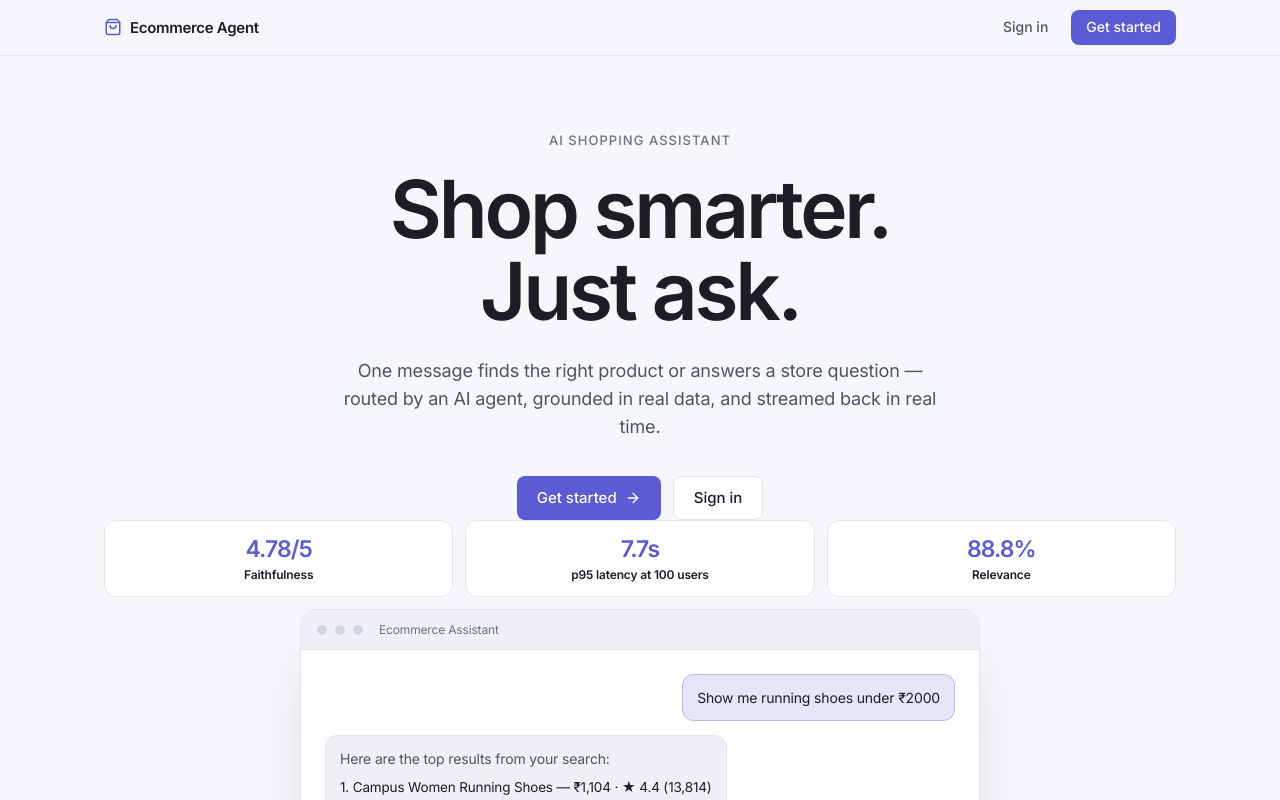
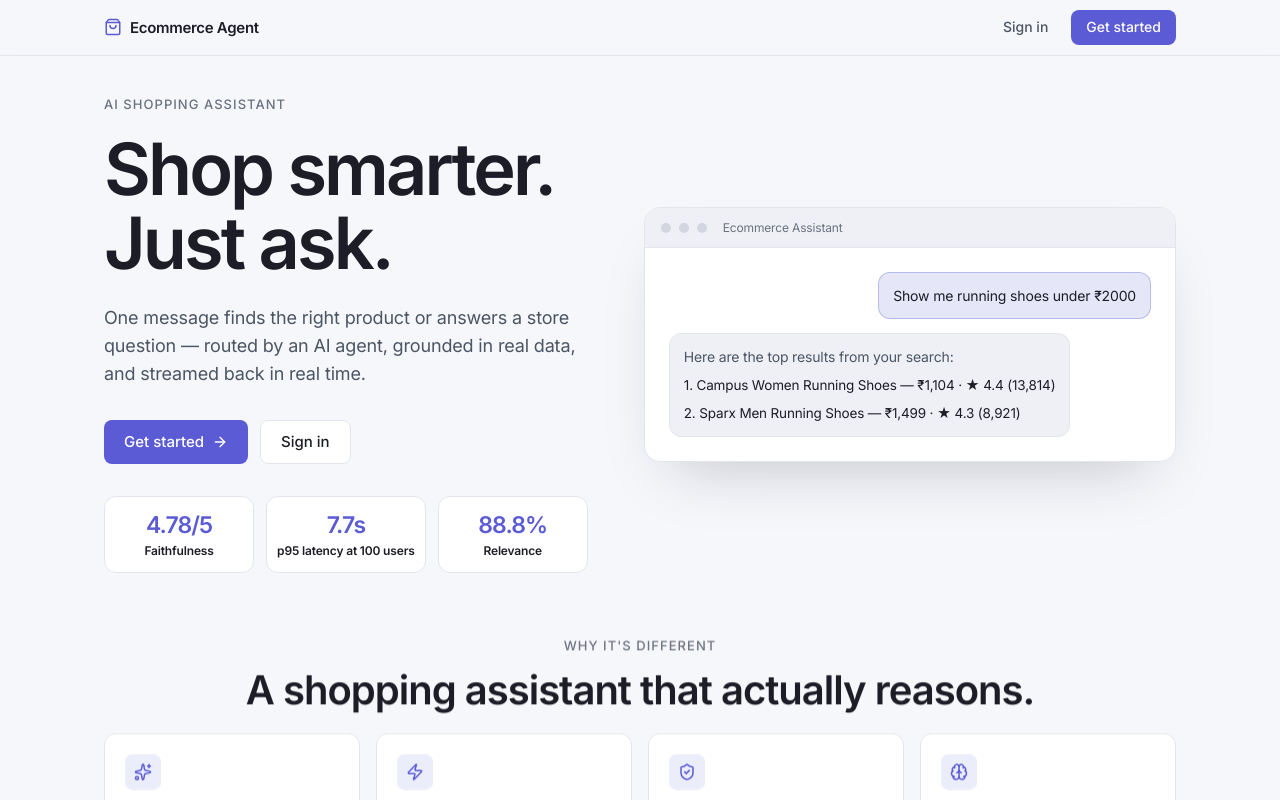
Before and after one commit to VIVPM/ecommerce-agent, a React app in the folder frontend/: page / in a window 1280 px wide. Built offline with nearby package versions, Linux system fonts and the light colour scheme; no server answers; the HTML template or start-up script is replaced by a standard one.

Commit message:
style(web): tighten landing spacing and recentre the closing call to action

```diff
--- a/frontend/src/components/landing.css
+++ b/frontend/src/components/landing.css
@@ -118,17 +118,22 @@
 
 
 .l-hero {
-  padding-top: 76px;
-  padding-bottom: 48px;
-  text-align: center;
+  padding-top: 40px;
+  padding-bottom: 24px;
+  display: grid;
+  grid-template-columns: minmax(0, 1fr) minmax(0, 1.1fr);
+  gap: 56px;
+  align-items: center;
 }
 
-.l-hero > * { animation: l-rise 0.7s cubic-bezier(0.2, 0.7, 0.2, 1) both; }
-.l-hero > *:nth-child(1) { animation-delay: 0.02s; }
-.l-hero > *:nth-child(2) { animation-delay: 0.08s; }
-.l-hero > *:nth-child(3) { animation-delay: 0.14s; }
-.l-hero > *:nth-child(4) { animation-delay: 0.20s; }
-.l-hero > *:nth-child(5) { animation-delay: 0.30s; }
+.l-hero-copy > *,
+.l-hero > .l-mock { animation: l-rise 0.7s cubic-bezier(0.2, 0.7, 0.2, 1) both; }
+.l-hero-copy > *:nth-child(1) { animation-delay: 0.02s; }
+.l-hero-copy > *:nth-child(2) { animation-delay: 0.08s; }
+.l-hero-copy > *:nth-child(3) { animation-delay: 0.14s; }
+.l-hero-copy > *:nth-child(4) { animation-delay: 0.20s; }
+.l-hero-copy > *:nth-child(5) { animation-delay: 0.26s; }
+.l-hero > .l-mock { animation-delay: 0.30s; }
 @keyframes l-rise {
   from { opacity: 0; transform: translateY(16px); }
   to { opacity: 1; transform: none; }
@@ -141,12 +146,12 @@
   margin-bottom: 20px;
 }
 .l-display {
-  font-size: clamp(2.75rem, 8vw, 80px);
+  font-size: clamp(2.75rem, 6vw, 72px);
   font-weight: 600;
   line-height: 1.03;
   letter-spacing: -0.04em;
   color: var(--l-ink);
-  margin: 0 auto;
+  margin: 0;
   max-width: 14ch;
 }
 .l-lead {
@@ -154,25 +159,20 @@
   line-height: 1.55;
   color: var(--l-ink-muted);
   max-width: 620px;
-  margin: 24px auto 0;
+  margin: 24px 0 0;
 }
 .l-hero-cta {
   display: flex;
   gap: 12px;
-  justify-content: center;
-  margin-top: 36px;
+  margin-top: 32px;
   flex-wrap: wrap;
 }
 
-.l-showcase {
-  max-width: 680px;
-  margin: 44px auto 0;
-}
 .l-metrics {
   display: grid;
-  grid-template-columns: repeat(3, minmax(0, 1fr));
+  grid-template-columns: minmax(0, 1fr) auto minmax(0, 1fr);
   gap: 12px;
-  margin-bottom: 12px;
+  margin-top: 32px;
   text-align: center;
 }
 .l-metric {
@@ -188,6 +188,7 @@
   letter-spacing: -0.04em;
 }
 .l-metric-label {
+  white-space: nowrap;
   margin-top: 4px;
   color: var(--l-ink);
   font-size: 12px;
@@ -195,8 +196,6 @@
 }
 
 .l-mock {
-  max-width: 680px;
-  margin: 0 auto;
   width: 100%;
   background: var(--l-surface-1);
   border: 1px solid var(--l-hairline);
@@ -271,11 +270,11 @@
 
 
 .l-section {
-  padding-top: 60px;
+  padding-top: 40px;
 }
 .l-section-head {
   text-align: center;
-  margin-bottom: 28px;
+  margin-bottom: 20px;
 }
 .l-section-head .l-eyebrow { margin-bottom: 14px; }
 .l-h2 {
@@ -297,7 +296,7 @@
   border: 1px solid var(--l-hairline);
 
   border-radius: 12px;
-  padding: 24px;
+  padding: 20px;
 }
 .l-card-icon {
   width: 36px;
@@ -308,7 +307,7 @@
   border-radius: 8px;
   background: rgba(94, 106, 210, 0.12);
   color: var(--l-primary);
-  margin-bottom: 16px;
+  margin-bottom: 12px;
 }
 .l-card-title {
   font-size: 17px;
@@ -330,7 +329,7 @@
   gap: 16px;
 }
 .l-step {
-  padding: 24px;
+  padding: 16px 20px;
   border-top: 1px solid var(--l-hairline);
 }
 .l-step-n {
@@ -343,26 +342,25 @@
 
 
 .l-cta-wrap {
-  padding-top: 64px;
-  padding-bottom: 76px;
+  padding-top: 40px;
+  padding-bottom: 40px;
 }
 .l-cta {
   background: var(--l-surface-1);
   border: 1px solid var(--l-hairline);
 
   border-radius: 16px;
-  padding: 48px 32px;
+  padding: 32px 24px;
   text-align: center;
 }
 .l-cta-lead {
-  margin-top: 12px;
-  margin-bottom: 28px;
+  margin: 10px auto 20px;
 }
 
 
 .l-footer {
   border-top: 1px solid var(--l-hairline);
-  padding: 40px 0;
+  padding: 20px 0;
 }
 .l-footer-inner {
   display: flex;
@@ -386,9 +384,14 @@
   transform: none;
 }
 
+@media (max-width: 900px) {
+  .l-hero { grid-template-columns: 1fr; gap: 40px; text-align: center; }
+  .l-display, .l-lead { margin-left: auto; margin-right: auto; }
+  .l-hero-cta { justify-content: center; }
+}
+
 @media (max-width: 640px) {
-  .l-hero { padding-top: 56px; }
-  .l-showcase { margin-top: 36px; }
+  .l-hero { padding-top: 32px; gap: 28px; }
   .l-metrics { gap: 8px; }
   .l-metric { padding: 14px 9px; }
   .l-metric-value { font-size: 20px; }
```
